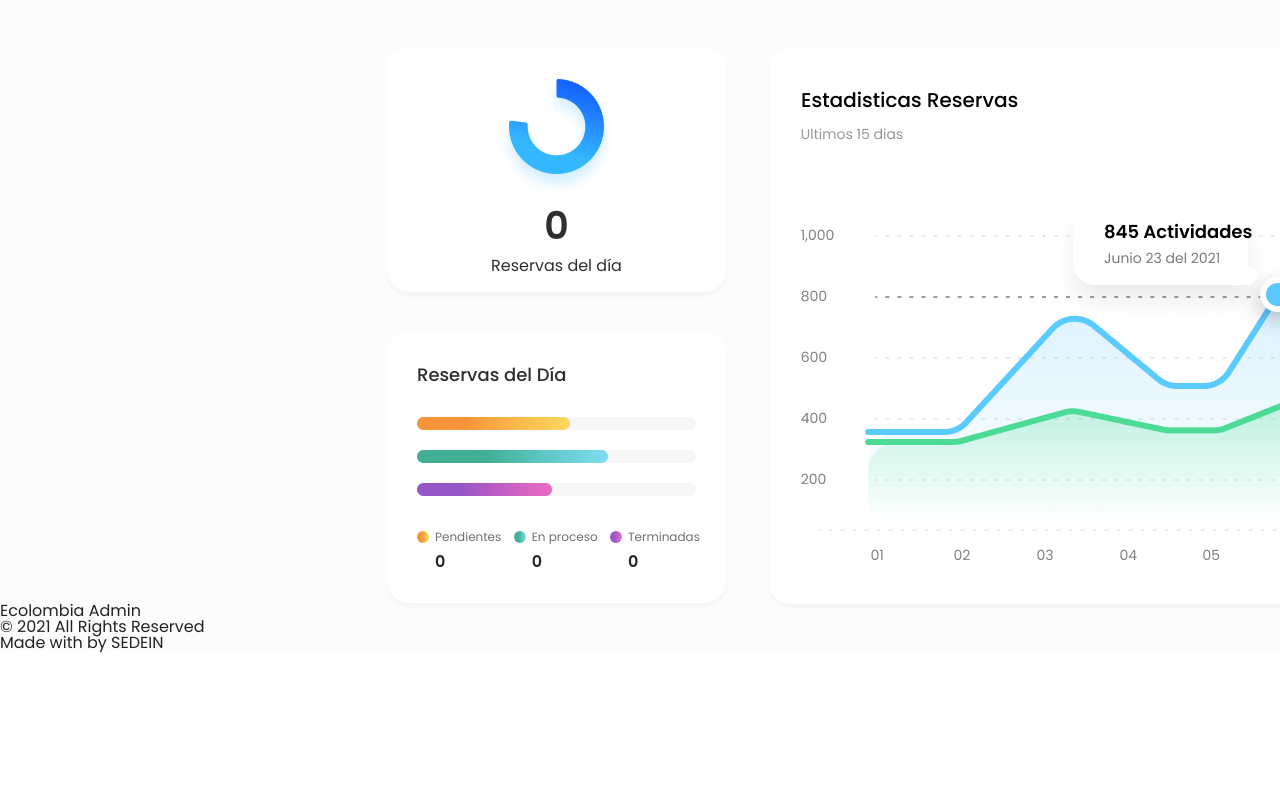
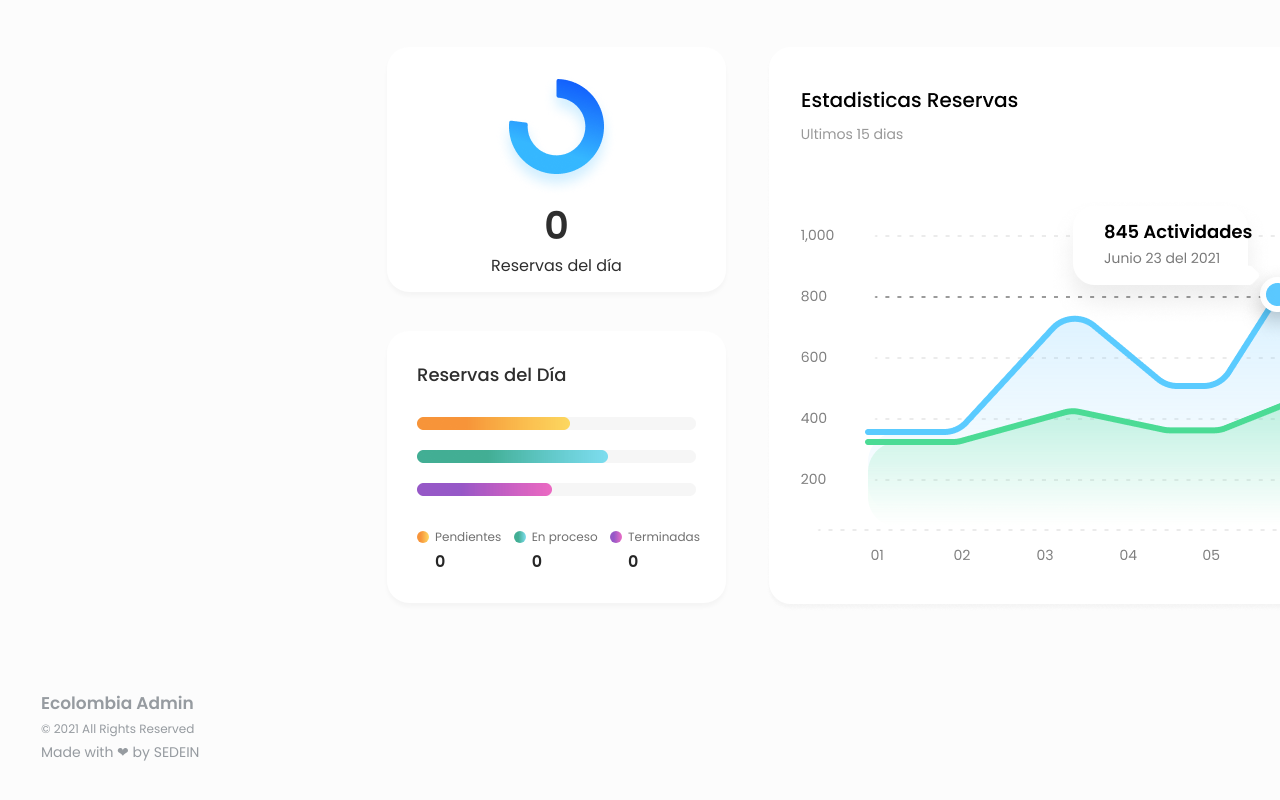
Before and after one commit to awer17/KSR4, a plain HTML site: page index.html in a window 1280 px wide. Shown: the part 445-1245 px from the top of the page. Before the commit the page ends 1099 px from the top, so only its background shows below. Drawn offline with Linux system fonts and the light colour scheme.

Commit message:
fiar: footer

```diff
--- a/index.html
+++ b/index.html
@@ -106,8 +106,7 @@
             <div class="wrap">
                 <p class="name-admin">Ecolombia Admin</p>
                 <p class="rights">© 2021 All Rights Reserved</p>
-                <p>Made with
-                    <span></span> by SEDEIN</p>
+                <p class="subtitle">Made with &#10084; by SEDEIN</p>
             </div>
 
         </footer>
--- a/scss/main.scss
+++ b/scss/main.scss
@@ -279,10 +279,13 @@ body{
         }
     }
 }
+
+
 .wrapper{
-    .footer{
+    footer{
         margin-top: 87px;
         margin-left: 41px;
+        padding-bottom: 45px;
         .wrap{
             width: 161px;
             .name-admin{
@@ -297,6 +300,13 @@ body{
                 line-height: 217%;
                 color: #969BA0;
             }
+            .subtitle{
+                font-weight: normal;
+                font-size: 14px;
+                line-height: 21px;
+                color: #969BA0;
+            }
         }
+
     }
 }
```
Also changed, not shown: imges/svg/1.png (added), imges/svg/card.svg, scss/main.css, 1 other file.
